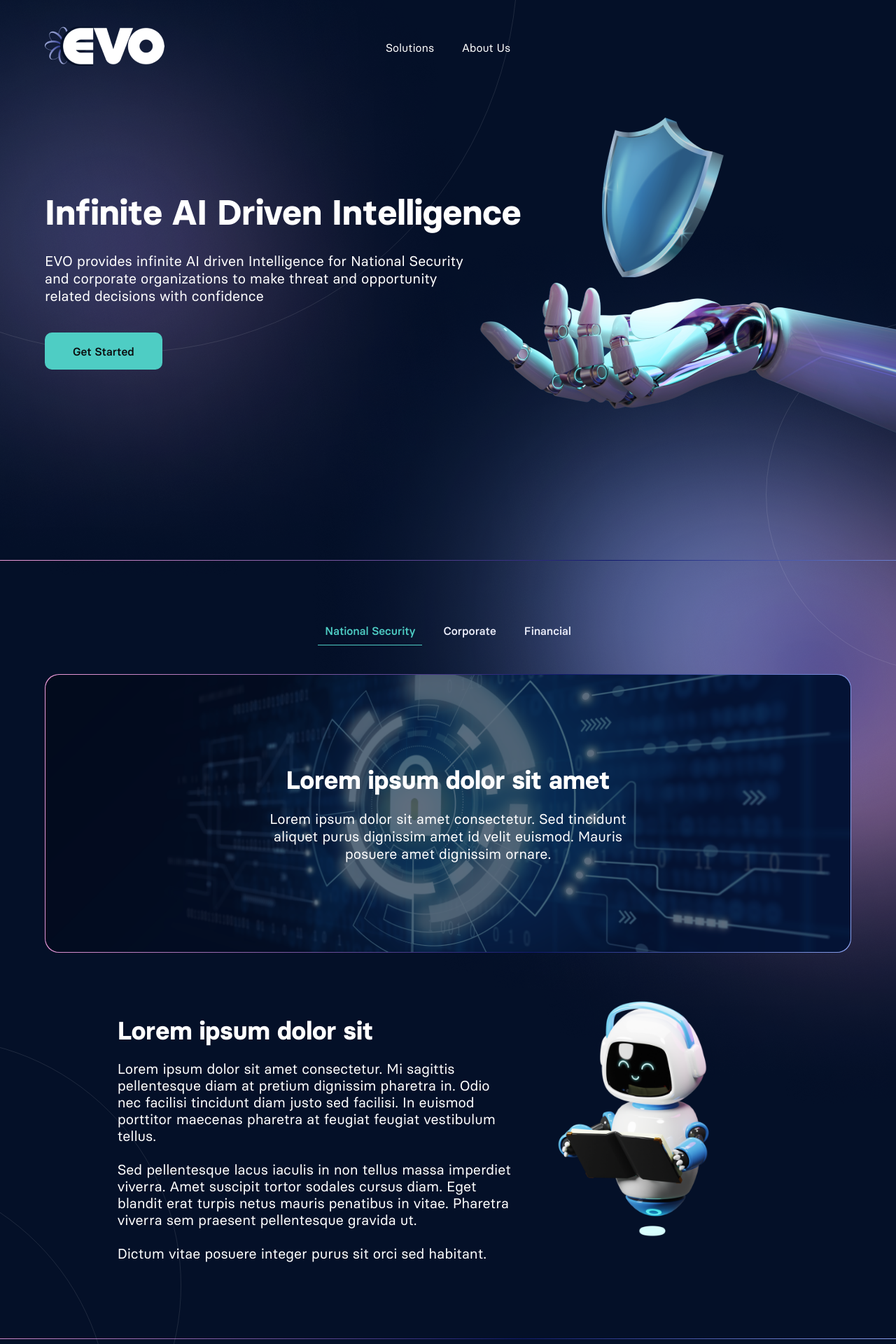
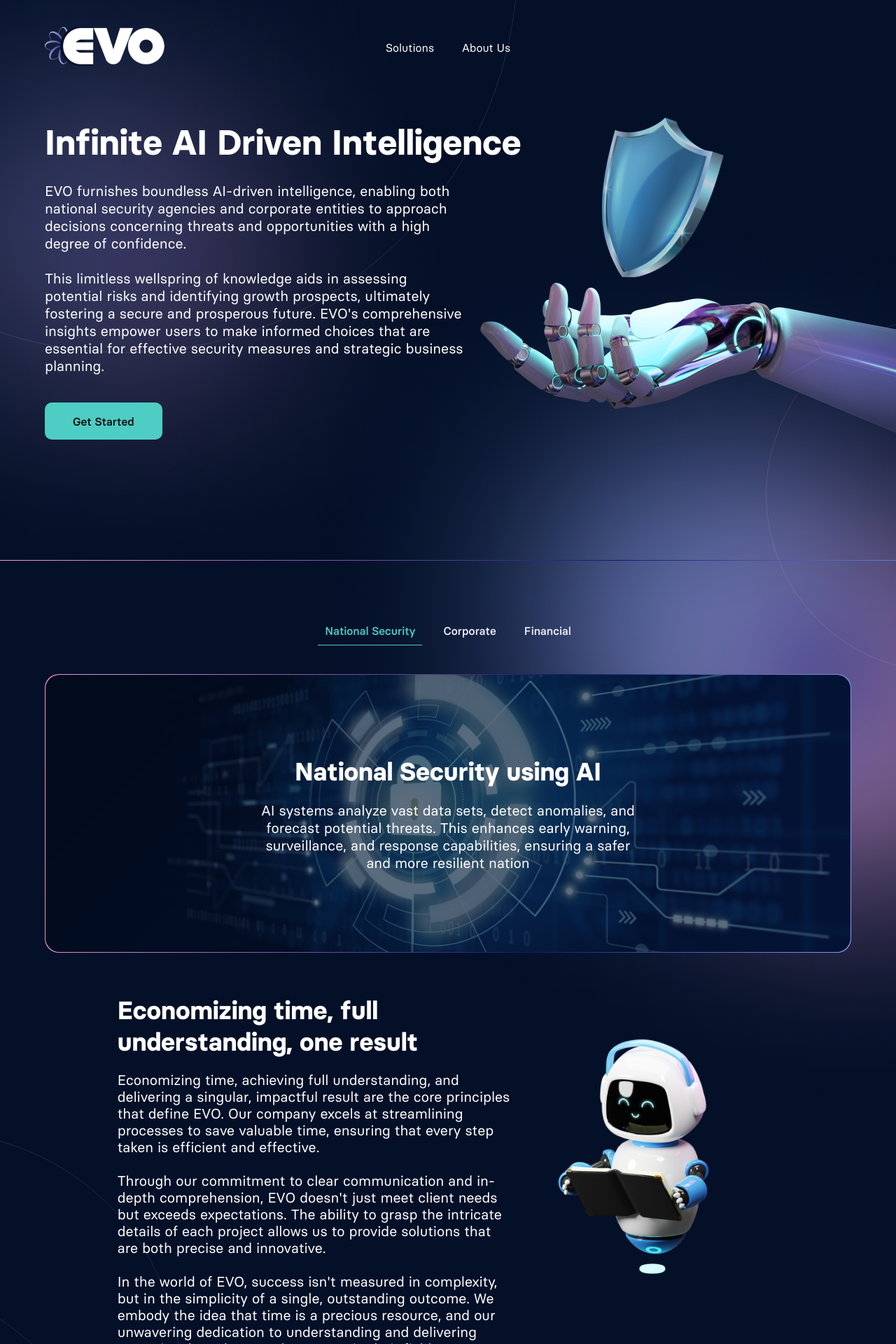
Before and after one commit to masha-girya/evoplay-landong-spunch-agency, a Next.js app in the folder frontend/: page / in a window 1280 px wide. Shown: the top 1920 px of the page at 70% size. Built offline with nearby package versions, Linux system fonts and the light colour scheme.

Commit message:
[*] edits

```diff
--- a/frontend/src/components/about-us/about-us-card/index.module.scss
+++ b/frontend/src/components/about-us/about-us-card/index.module.scss
@@ -61,14 +61,16 @@
 .container {
   position: relative;
   width: 100%;
-  height: max-content;
+  height: 150px;
+  display: flex;
+  align-items: center;
 
   &__circleBox {
     position: absolute;
     z-index: 2;
     width: 20px;
     height: 20px;
-    left: calc(367px - 10px);
+    left: calc(470px - 10px);
     top: 55px;
     display: flex;
     justify-content: center;
@@ -81,8 +83,12 @@
         );
     border-radius: 50%;
 
+    &_last {
+      top: 64px;
+    }
+
     @include mixins.devices(smallDesk) {
-      left: 30%;
+      left: 30.4%;
     }
 
     @include mixins.devices(tablet) {
--- a/frontend/src/components/banner/index.module.scss
+++ b/frontend/src/components/banner/index.module.scss
@@ -128,8 +128,8 @@
     p {
       color: #ffffff;
       @include mixins.bodyText();
+      max-width: 600px;
       margin-bottom: 40px;
-      max-width: 600px;
 
       @include mixins.devices(tablet) {
         padding-right: 16px;
--- a/frontend/src/components/banner/index.tsx
+++ b/frontend/src/components/banner/index.tsx
@@ -23,9 +23,12 @@ export const Banner = () => {
       />
       <img
         className={styles.shadow__background}
-        src={(isTablet || isMobile) ? BackgroundMobImg.src : BackgroundImg.src}
+        src={isTablet || isMobile ? BackgroundMobImg.src : BackgroundImg.src}
       />
-      <img className={styles.shadow__backgroundBottom} src={BackgroundBottomImg.src} />
+      <img
+        className={styles.shadow__backgroundBottom}
+        src={BackgroundBottomImg.src}
+      />
       <div className={styles.elements__circle}></div>
       <div className={styles.elements__circleBottom}></div>
       <div className={styles.banner__text}>
@@ -45,9 +48,16 @@ export const Banner = () => {
           />
         </div>
         <p>
-          EVO provides infinite AI driven Intelligence for National Security and
-          corporate organizations to make threat and opportunity related
-          decisions with confidence
+          EVO furnishes boundless AI-driven intelligence, enabling both national
+          security agencies and corporate entities to approach decisions
+          concerning threats and opportunities with a high degree of confidence.
+          <br/>
+          <br/>
+          This limitless wellspring of knowledge aids in assessing potential
+          risks and identifying growth prospects, ultimately fostering a secure
+          and prosperous future. EVO's comprehensive insights empower users to
+          make informed choices that are essential for effective security
+          measures and strategic business planning.
         </p>
         <Button name="Get Started" onClick={() => setIsOpenModal(true)} />
       </div>
--- a/frontend/src/components/services/index.module.scss
+++ b/frontend/src/components/services/index.module.scss
@@ -63,7 +63,7 @@
     }
 
     &__text {
-      max-width: 572px;
+      max-width: 634px;
       width: 60%;
 
       @include mixins.devices(tablet) {
--- a/frontend/src/components/services/index.tsx
+++ b/frontend/src/components/services/index.tsx
@@ -59,11 +59,11 @@ export const Services = () => {
               styles.services__generalContent__title_mob
             )}
           >
-            Lorem ipsum dolor sit
+            Economizing time, full understanding, one result
           </h1>
           <div className={styles.services__generalContent__text} ref={ref}>
             <h1 className={styles.services__generalContent__title}>
-              Lorem ipsum dolor sit
+            Economizing time, full understanding, one result
             </h1>
             <div className={styles.services__generalContent__text__pBox}>
               {SERVICES_TEXT.map((item, i) => (
--- a/frontend/src/components/services/service/index.module.scss
+++ b/frontend/src/components/services/service/index.module.scss
@@ -54,17 +54,18 @@
     &__text {
       position: relative;
       z-index: 2;
-      max-width: 540px;
       animation: fadeIn 0.3s ease-in;
 
       h1 {
         @include mixins.blockTitle();
+        max-width: 652px;
         text-align: center;
         margin-bottom: 20px;
       }
 
       p {
         @include mixins.bodyText();
+        max-width: 539px;
         text-align: center;
       }
     }
--- a/frontend/src/components/solutions/index.tsx
+++ b/frontend/src/components/solutions/index.tsx
@@ -4,7 +4,6 @@ import styles from "./index.module.scss";
 import AIImg from "./assets/AI.png";
 
 export const Solutions = () => {
-
   return (
     <article className={styles.solutions}>
       <span id={NAV[0].link} className={styles.anchor}></span>
--- a/frontend/src/components/solutions/solution-card/index.module.scss
+++ b/frontend/src/components/solutions/solution-card/index.module.scss
@@ -18,6 +18,14 @@
 
   &__textBox {
     max-width: 356px;
+
+    &_B {
+      max-width: 441px;
+    }
+
+    &_C {
+      max-width: 410px;
+    }
 
     &_even {
       order: 2;
@@ -45,6 +53,7 @@
 
     p {
       @include mixins.bodyText();
+      font-size: 16px;
       margin-bottom: 30px;
     }
   }
--- a/frontend/src/components/solutions/solution-card/index.tsx
+++ b/frontend/src/components/solutions/solution-card/index.tsx
@@ -15,7 +15,7 @@ export const SolutionCard: React.FC<ISolutionCard> = (props) => {
   return (
     <section className={styles.solutionCard}>
       <div
-        className={classNames(styles.solutionCard__textBox, {
+        className={classNames(styles.solutionCard__textBox, [styles[`solutionCard__textBox_${letter}`]], {
           [styles.solutionCard__textBox_even]: isEven,
         })}
       >
--- a/frontend/src/constants/index.ts
+++ b/frontend/src/constants/index.ts
@@ -20,51 +20,51 @@ export const SERVICES = [
   {
     tabTitle: "National Security",
     image: SecurityImg,
-    imageTitle: "Lorem ipsum dolor sit amet",
+    imageTitle: "National Security using AI",
     imageText:
-      "Lorem ipsum dolor sit amet consectetur. Sed tincidunt aliquet purus dignissim amet id velit euismod. Mauris posuere amet dignissim ornare.",
+      "AI systems analyze vast data sets, detect anomalies, and forecast potential threats. This enhances early warning, surveillance, and response capabilities, ensuring a safer and more resilient nation",
   },
   {
     tabTitle: "Corporate",
     image: CorporateImg,
-    imageTitle: "Lorem ipsum dolor sit amet 2",
+    imageTitle: "AI-Powered Corporate Leader",
     imageText:
-      "Lorem ipsum dolor sit amet consectetur. Sed tincidunt aliquet purus dignissim amet id velit euismod. Mauris posuere amet dignissim ornare. 2",
+      "EVO is a leading corporate entity that leverages AI to embody the principles of time efficiency, full understanding, and delivering impactful results",
   },
   {
     tabTitle: "Financial",
     image: FinancialImg,
-    imageTitle: "Lorem ipsum dolor sit amet 3",
+    imageTitle: "Securing Prosperous Financial Futures",
     imageText:
-      "Lorem ipsum dolor sit amet consectetur. Sed tincidunt aliquet purus dignissim amet id velit euismod. Mauris posuere amet dignissim ornare. 3",
+      "AI-driven strategies and insights redefine success in the financial sector, ensuring secure and prosperous financial futures for clients",
   },
 ];
 
 export const SERVICES_TEXT = [
-  "Lorem ipsum dolor sit amet consectetur. Mi sagittis pellentesque diam at pretium dignissim pharetra in. Odio nec facilisi tincidunt diam justo sed facilisi. In euismod porttitor maecenas pharetra at feugiat feugiat vestibulum tellus.",
-  "Sed pellentesque lacus iaculis in non tellus massa imperdiet viverra. Amet suscipit tortor sodales cursus diam. Eget blandit erat turpis netus mauris penatibus in vitae. Pharetra viverra sem praesent pellentesque gravida ut.",
-  "Dictum vitae posuere integer purus sit orci sed habitant.",
+  "Economizing time, achieving full understanding, and delivering a singular, impactful result are the core principles that define EVO. Our company excels at streamlining processes to save valuable time, ensuring that every step taken is efficient and effective.",
+  "Through our commitment to clear communication and in-depth comprehension, EVO doesn't just meet client needs but exceeds expectations. The ability to grasp the intricate details of each project allows us to provide solutions that are both precise and innovative.",
+  "In the world of EVO, success isn't measured in complexity, but in the simplicity of a single, outstanding outcome. We embody the idea that time is a precious resource, and our unwavering dedication to understanding and delivering exceptional results sets them apart in their field."
 ];
 
 export const SOLUTIONS = [
   {
     letter: "A",
-    title: "Lorem ipsum",
-    text: "Lorem ipsum dolor sit amet consectetur. Etiam elit quis venenatis quis aliquet et nibh. Pellentesque urna pretium arcu condimentum velit.",
+    title: "Universal Soldier",
+    text: "Evolution’s central intelligence UNIVERSAL SOLDIER leverages information, in both a multitude of structured and unstructured forms, across time, place, content, and entity",
     link: "/",
     image: AImg
   },
   {
     letter: "B",
-    title: "Lorem ipsum",
-    text: "Lorem ipsum dolor sit amet consectetur. Etiam elit quis venenatis quis aliquet et nibh. Pellentesque urna pretium arcu condimentum velit.",
+    title: "Automagic Risk Discovery",
+    text: "An aggregate of applications automagically discover and prioritize entities, relationships, and behaviors associated with risks and opportunities, even before the questions are asked!",
     link: "/",
     image: BImg
   },
   {
     letter: "C",
-    title: "Lorem ipsum",
-    text: "Lorem ipsum dolor sit amet consectetur. Etiam elit quis venenatis quis aliquet et nibh. Pellentesque urna pretium arcu condimentum velit.",
+    title: "Beat Opponents Quickly",
+    text: "The magic - discover and prioritize entities, relationships, and behaviors associated with risks and opportunities, even before anyone else… BEAT YOUR OPPONENTS IN RECORD TIME.",
     link: "/",
     image: CImg
   },
@@ -73,14 +73,14 @@ export const SOLUTIONS = [
 export const ABOUT_US = [
   {
     title: "Our Story",
-    text: "Lorem ipsum dolor sit amet consectetur. Sed tincidunt aliquet purus dignissim amet id velit euismod. Mauris posuere amet dignissim ornare. Adipiscing at turpis id praesent eu penatibus egestas risus. Montes tellus viverra faucibus viverra pellentesque hendrerit."
+    text: "With over 100 years of combined experience in the National Security field, our family of elite data scientists and cyber Intelligence experts has come together to push the boundaries of data analysis and decision making.  We welcome you into a new era of intelligence."
   },
   {
     title: "Our Mission",
-    text: "Lorem ipsum dolor sit amet consectetur. Sed tincidunt aliquet purus dignissim amet id velit euismod. Mauris posuere amet dignissim ornare. Adipiscing at turpis id praesent eu penatibus egestas risus. Montes tellus viverra faucibus viverra pellentesque hendrerit."
+    text: "To empower national security and commercial organizations to make confident decisions by using cutting edge techniques that reduce time and risk. To allow industry leaders quick and confident decision making to achieve tangible results and record time.  To provide opportunity undetected before by man…"
   },
   {
-    title: "Our Vision",
-    text: "Lorem ipsum dolor sit amet consectetur. Sed tincidunt aliquet purus dignissim amet id velit euismod. Mauris posuere amet dignissim ornare. Adipiscing at turpis id praesent eu penatibus egestas risus. Montes tellus viverra faucibus viverra pellentesque hendrerit."
+    title: "Our Core Values",
+    text: "Our core values help shape our business decisions, define our culture, and inspire our growth. Through our choices, words, and actions, we strive to live our values each and every day."
   },
 ]
```
Also changed, not shown: frontend/src/components/about-us/about-us-card/index.tsx (+21 -12 lines), frontend/src/components/about-us/index.module.scss (+4 -3 lines).
